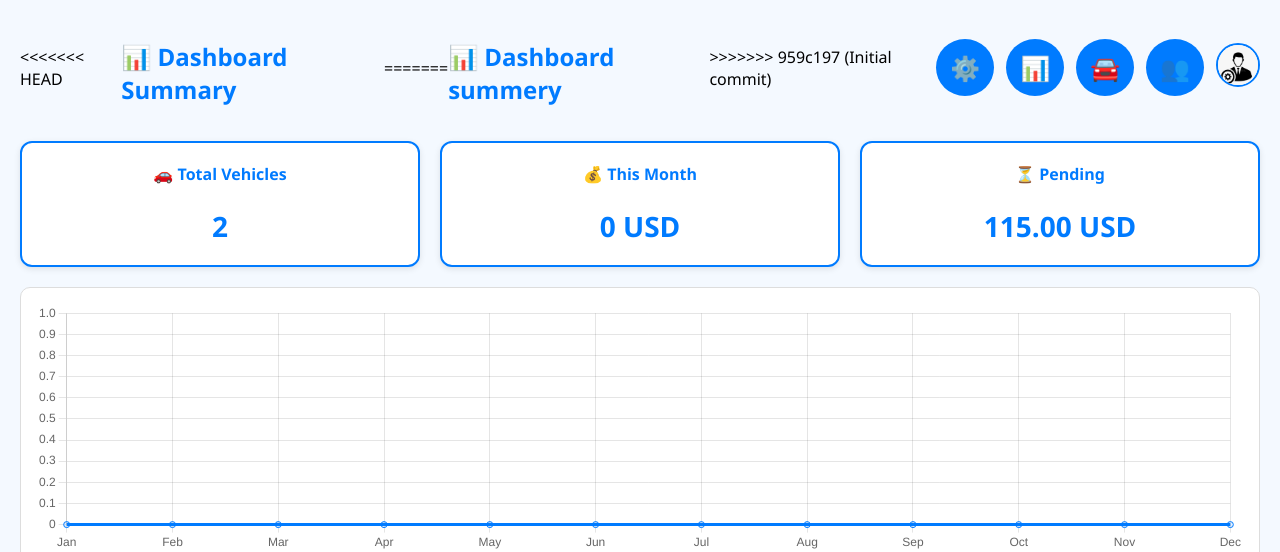
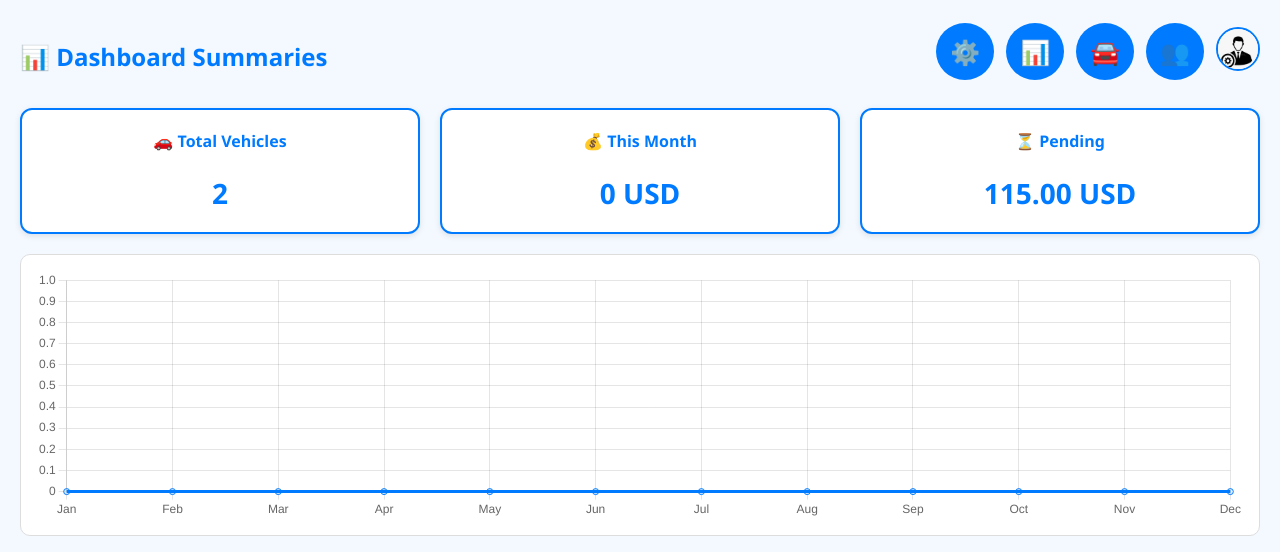
Before and after one commit to m-f-tax/road-tax, a PHP site: page /dashboard/dashboard_home.php in a window 1280 px wide. Shown: the top 552 px of the page. Run offline with PHP 8.4, Linux system fonts and the light colour scheme; data comes from the database, SQL or seed files in the repository.

Commit message:
Cusboonaysiin: wax ka beddel dashboard

```diff
--- a/dashboard/dashboard_home.php
+++ b/dashboard/dashboard_home.php
@@ -130,11 +130,7 @@ while ($row = $pie_result->fetch_assoc()) {
 <body>
 
 <div class="top-bar">
-<<<<<<< HEAD
-  <h2>📊 Dashboard Summary</h2>
-=======
-  <h2>📊 Dashboard summery</h2>
->>>>>>> 959c197 (Initial commit)
+  <h2>📊 Dashboard Summaries</h2>
   <div class="profile-box">
     <a href="settings" class="emoji" data-title="Setting">⚙️</a>
     <a href="../generate/generate_report" class="emoji" data-title="Report">📊</a>
```
